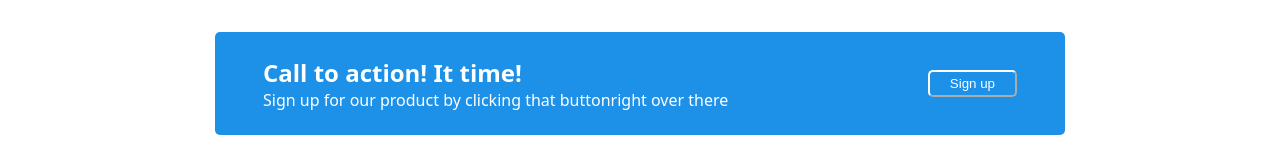
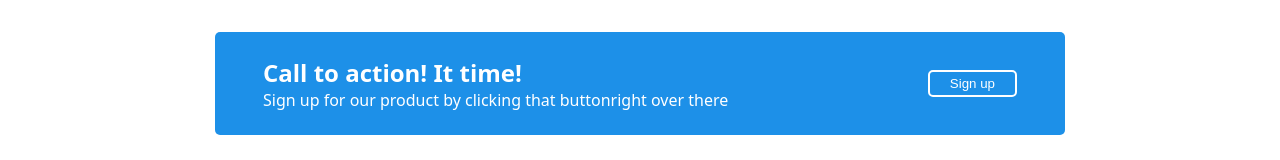
Before and after one commit to Topmahn/My-Odin-Project, a plain HTML site: page Landing-Page/index.html in a window 1280 px wide. Shown: the part 1125-1285 px from the top of the page. Drawn offline with Linux system fonts and the light colour scheme.

Commit message:
I made some changes on the button

```diff
--- a/Landing-Page/style.css
+++ b/Landing-Page/style.css
@@ -154,7 +154,7 @@ header .content button{
 
   .thirdsection .container button{
     padding: 4px 20px;
-    border-color: #fff;
+    border: 2px solid #fff;
     border-radius: 5px;
     background-color: rgb(29, 144, 232);
     color: #fff;
```
Also changed, not shown: 1 other file.
